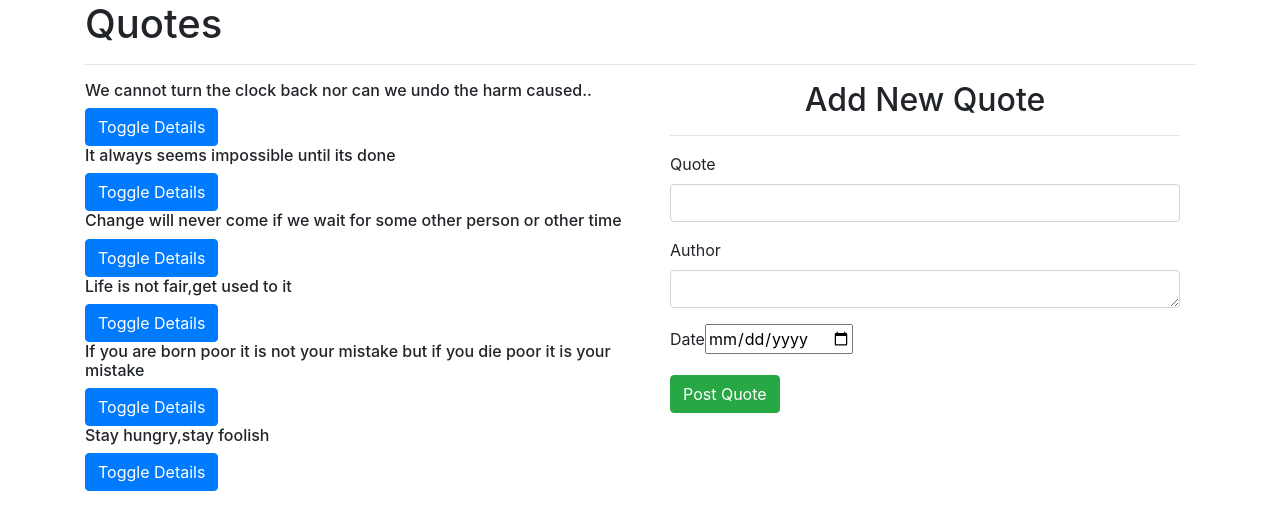
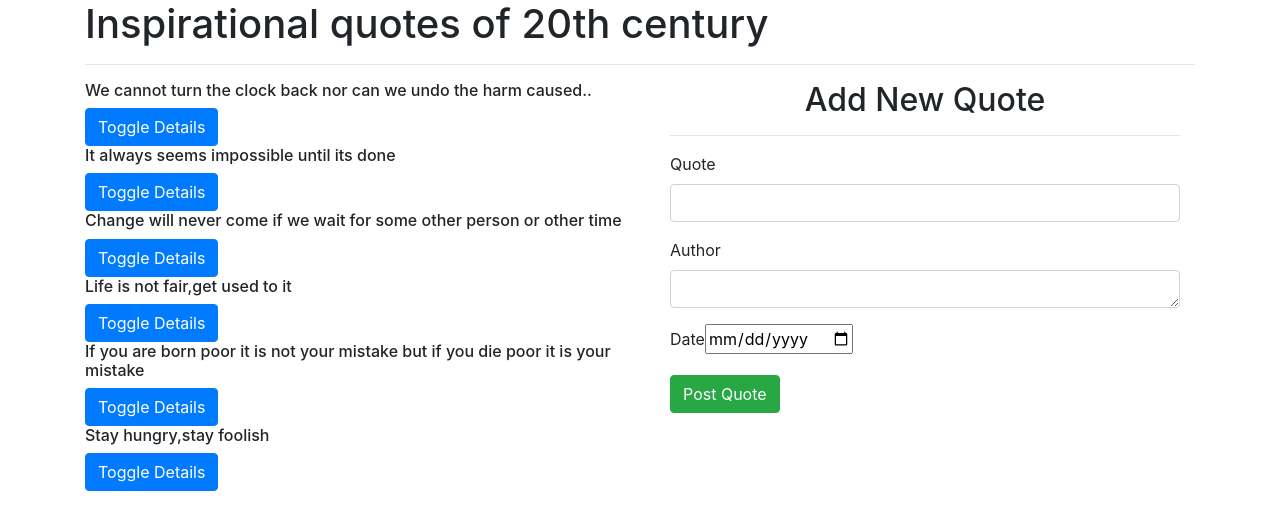
Before and after one commit to Elisephan/Quotes, an Angular app: page / in a window 1280 px wide. Shown: the top 530 px of the page. Built offline with nearby package versions, Linux system fonts and the light colour scheme.

Commit message:
add a title in quote component.html

```diff
--- a/src/app/quote/quote.component.html
+++ b/src/app/quote/quote.component.html
@@ -1,5 +1,5 @@
 <div class="container">
-    <h1>Quotes</h1>
+    <h1>Inspirational quotes of 20th century</h1>
     <hr />
 
     <div class="row">
--- a/src/app/quote/quote.component.ts
+++ b/src/app/quote/quote.component.ts
@@ -27,7 +27,7 @@ export class QuoteComponent implements OnInit {
     new Quote(
       3,
       'Change will never come if we wait for some other person or other time',
-      ' Obama',
+      ' Barack Obama',
       0,
       0,
       new Date(2022, 1, 12)
```
